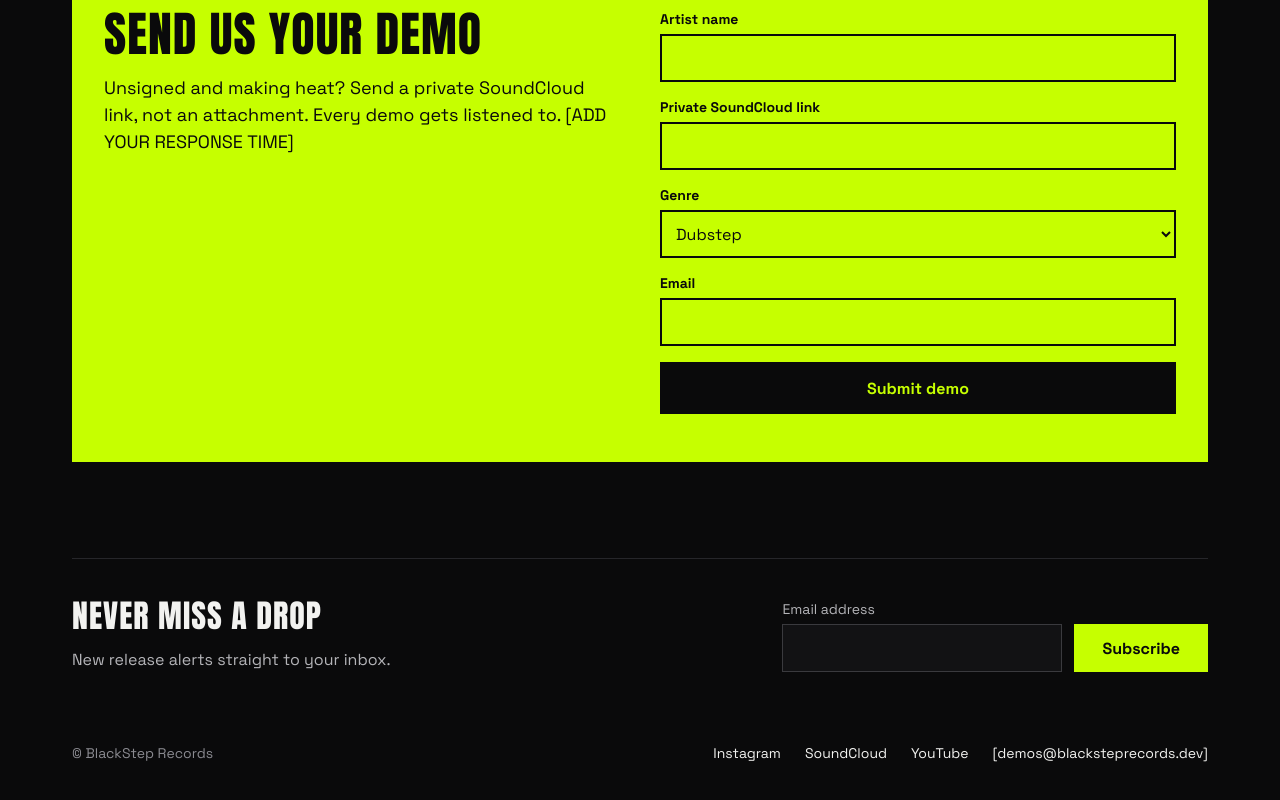
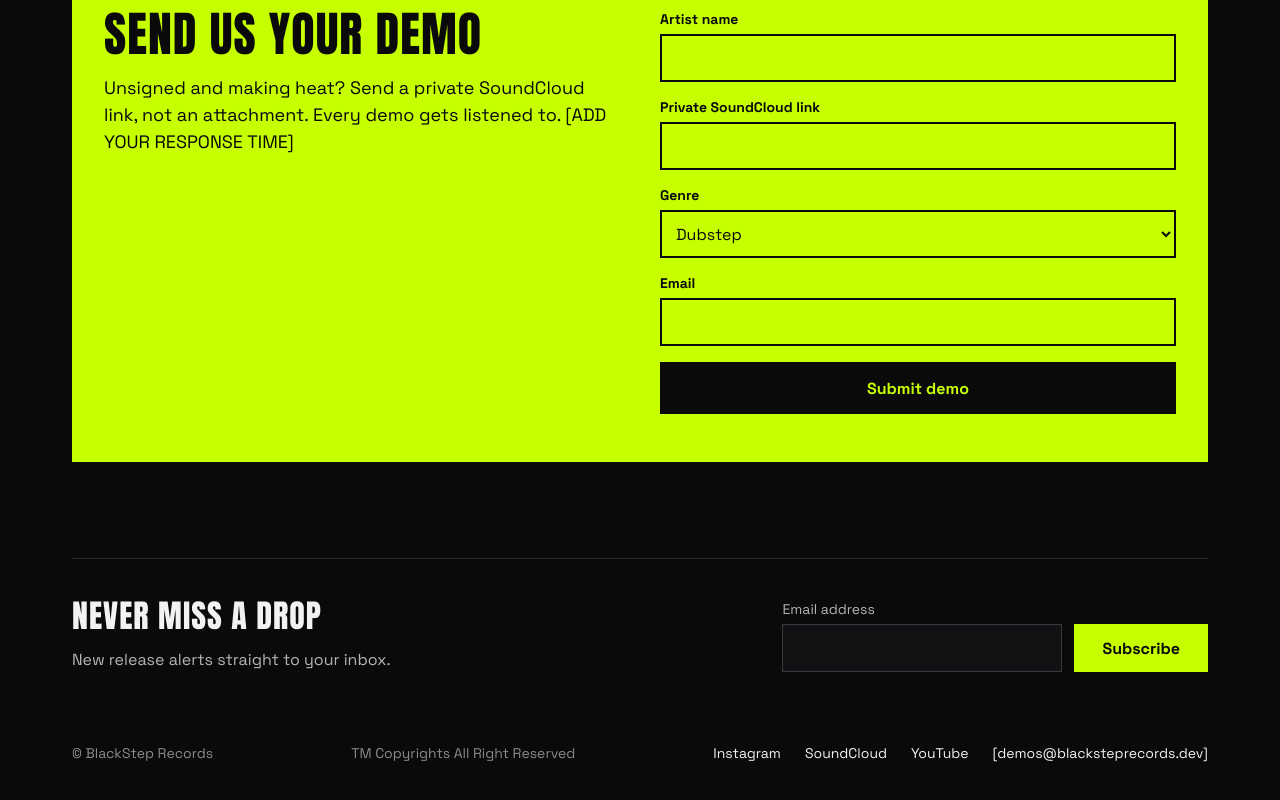
Before and after one commit to blacksteprecords/BlackStep-Records-, a plain HTML site: page index.html in a window 1280 px wide. Shown: the part 2123-2923 px from the top of the page. Drawn offline with Linux system fonts and the light colour scheme.

Commit message:
Update index.html

```diff
--- a/index.html
+++ b/index.html
@@ -138,6 +138,7 @@ input,select,textarea{font-family:'Space Grotesk',sans-serif}
 
 <footer style="max-width:1200px;margin:0 auto;padding:0 32px 48px;box-sizing:border-box;display:flex;flex-wrap:wrap;gap:16px;justify-content:space-between;color:#8a8a90;font-size:14px">
 <div>&copy; BlackStep Records</div>
+<div> TM Copyrights All Right Reserved </div>
 <div style="display:flex;flex-wrap:wrap;gap:24px"><a href="[INSTAGRAM]">Instagram</a><a href="[SOUNDCLOUD]">SoundCloud</a><a href="[YOUTUBE]">YouTube</a><a href="mailto:[demos@blacksteprecords.dev]">[demos@blacksteprecords.dev]</a></div>
 </footer>
 
```
